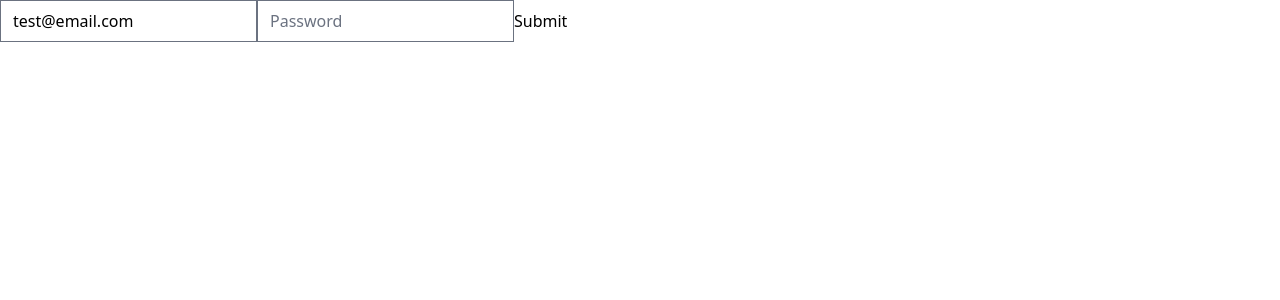
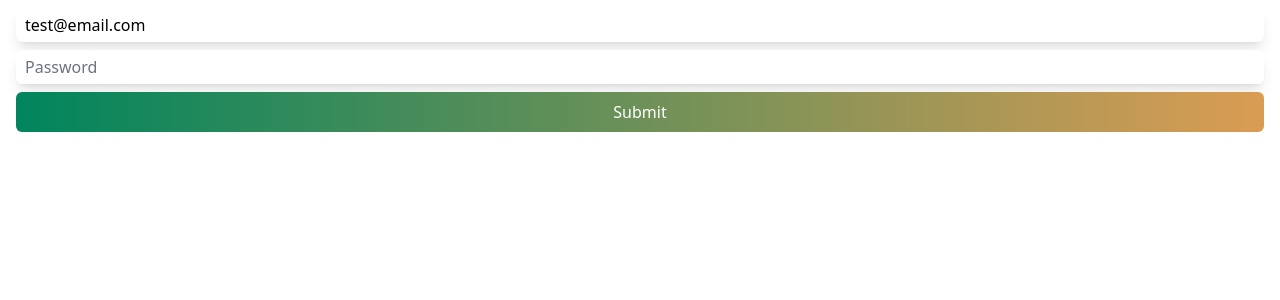
Before and after one commit to kharrison7/nextjs-demo, a Next.js app: page /login in a window 1280 px wide. Shown: the top 300 px of the page. Built offline with nearby package versions, Linux system fonts and the light colour scheme.

Commit message:
JRS-9703 adds styles and config updates for login page

```diff
--- /dev/null
+++ b/app/login/index.css
@@ -0,0 +1,32 @@
+@tailwind base;
+@tailwind components;
+@tailwind utilities;
+
+body {
+  @apply bg-background-800 text-white;
+}
+
+button,
+button[type="submit"] {
+  @apply rounded-md bg-gradient-to-r from-primary-500 to-secondary-600 px-6 py-2 text-white hover:opacity-50;
+  font-weight: 500;
+}
+
+button:disabled,
+button[type="submit"]:disabled {
+  @apply opacity-50;
+}
+
+input[type="text"],
+input[type="email"],
+input[type="password"] {
+  @apply rounded-md border border-background-700 bg-background-700 px-2 py-1 text-black shadow-lg outline-none  focus:border-primary-500;
+}
+
+.tutorial {
+  @apply flex flex-col px-4 py-2;
+}
+
+.tutorial-shorts {
+  @apply flex flex-col px-8 py-4;
+}
--- a/app/login/page.tsx
+++ b/app/login/page.tsx
@@ -3,6 +3,7 @@ import { zodResolver } from "@hookform/resolvers/zod";
 // Need to run the FormFields: https://github.com/vercel/next.js/discussions/59483
 import { SubmitHandler, useForm } from "react-hook-form";
 import { z } from "zod";
+import './index.css'
 
 const schema = z.object({
   email: z.string().email(),
--- a/tailwind.config.ts
+++ b/tailwind.config.ts
@@ -5,6 +5,7 @@ const config: Config = {
     './pages/**/*.{js,ts,jsx,tsx,mdx}',
     './components/**/*.{js,ts,jsx,tsx,mdx}',
     './app/**/*.{js,ts,jsx,tsx,mdx}',
+    "./index.html", "./src/**/*.{js,ts,jsx,tsx}",
   ],
   theme: {
     extend: {
@@ -16,6 +17,22 @@ const config: Config = {
           400: '#2589FE',
           500: '#0070F3',
           600: '#2F6FEB',
+        },
+        primary: {
+          500: "#00855d",
+          600: "#e0b058",
+        },
+        secondary: {
+          500: "#f6b060",
+          600: "#db9c53",
+        },
+        background: {
+          700: "white",
+          800: "#fff",
+        },
+        gray: {
+          300: "#f8f9fa",
+          400: "#adb5bd",
         },
       },
     },
```
